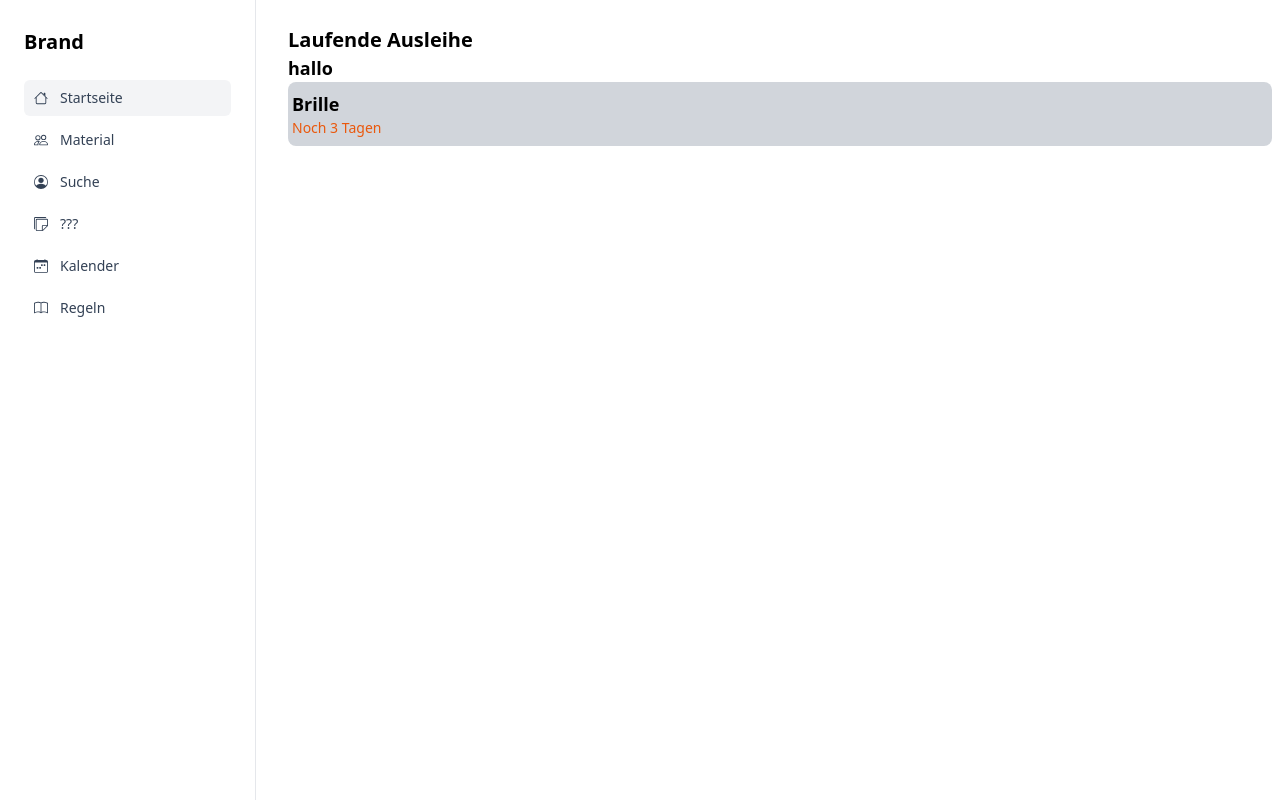
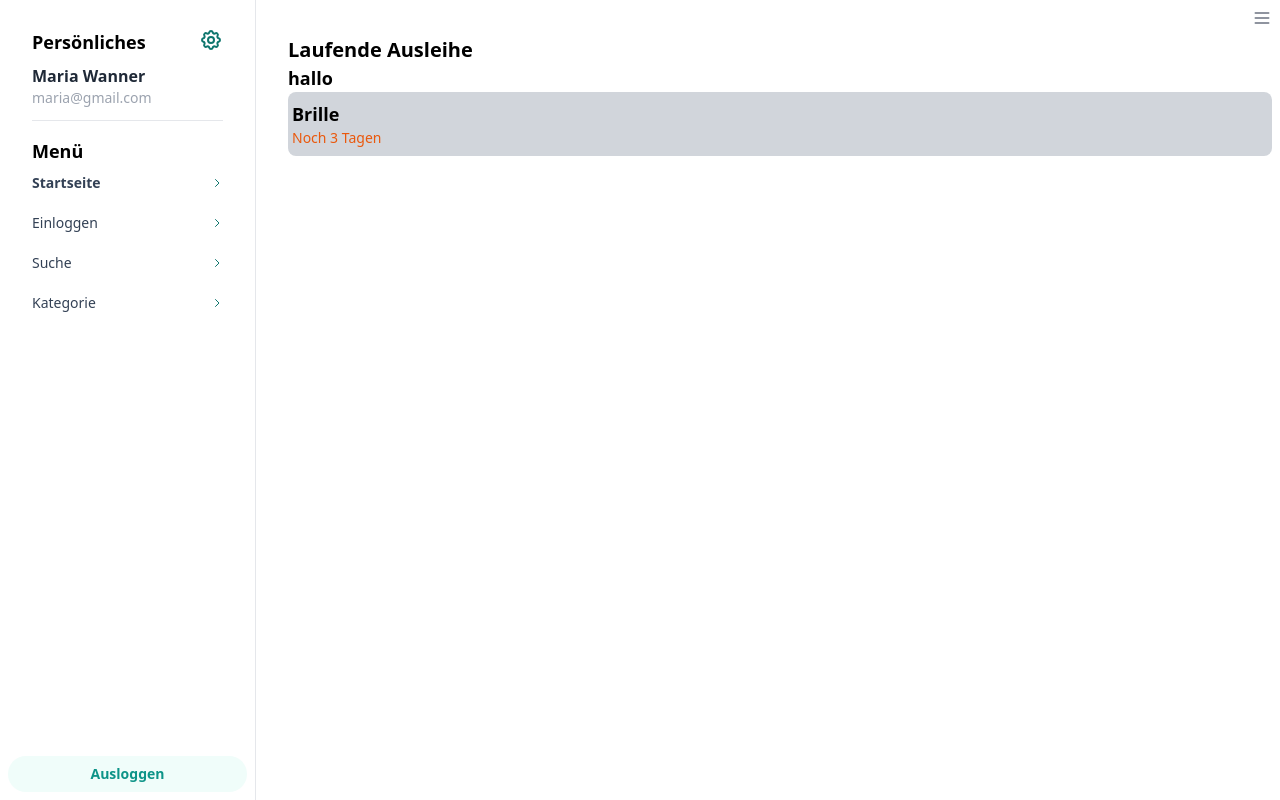
Before and after one commit to atm1298/snipe-it-companion, a Vue app in the folder client/: page / in a window 1280 px wide. Built offline with nearby package versions, Linux system fonts and the light colour scheme; what v-calendar would draw is missing.

Commit message:
edit Base Componentes

```diff
--- a/client/src/components/BaseSideBar.vue
+++ b/client/src/components/BaseSideBar.vue
@@ -1,11 +1,15 @@
 <script setup lang="ts">
+import { ChevronRightIcon, CogIcon, MenuIcon } from "@heroicons/vue/outline";
 import { ref } from "vue";
+
+import BaseButton from "./BaseButton.vue";
 
 const nav = ref();
 const closeSidebar = () => window.HSSideabr.close(nav.value);
 </script>
 
 <template>
+	<div class="flex justify-end p-2">
 		<button
 			type="button"
 			class="text-gray-500 hover:text-gray-600"
@@ -13,170 +17,84 @@ const closeSidebar = () => window.HSSideabr.close(nav.value);
 			aria-controls="docs-sidebar"
 			aria-label="Toggle navigation"
 		>
-		<span class="sr-only">Toggle Navigation</span>
-		<svg
-			class="h-5 w-5"
-			width="16"
-			height="16"
-			fill="currentColor"
-			viewBox="0 0 16 16"
-		>
-			<path
-				fill-rule="evenodd"
-				d="M2.5 12a.5.5 0 0 1 .5-.5h10a.5.5 0 0 1 0 1H3a.5.5 0 0 1-.5-.5zm0-4a.5.5 0 0 1 .5-.5h10a.5.5 0 0 1 0 1H3a.5.5 0 0 1-.5-.5zm0-4a.5.5 0 0 1 .5-.5h10a.5.5 0 0 1 0 1H3a.5.5 0 0 1-.5-.5z"
-			/>
-		</svg>
+			<MenuIcon class="h-5 w-5"></MenuIcon>
 		</button>
+	</div>
 
 	<div
 		ref="nav"
 		id="docs-sidebar"
 		class="hs-sidebar scrollbar-y fixed inset-y-0 right-0 z-[60] hidden w-64 translate-x-full transform overflow-y-auto border-r border-gray-200 bg-white pt-7 pb-10 transition-all duration-300 hs-sidebar-open:translate-x-0 lg:right-auto lg:bottom-0 lg:block lg:translate-x-0"
 	>
-		<div class="px-6">
-			<a class="flex-none text-xl font-semibold" to="#" aria-label="Brand">Brand</a>
+		<div class="mb-4 px-8">
+			<div class="flex w-full flex-row justify-between">
+				<h2 class="mb-2 flex-none">Persönliches</h2>
+				<CogIcon class="h-6 w-6 text-teal-700"></CogIcon>
 			</div>
 
-		<nav class="flex w-full flex-col flex-wrap p-6">
-			<ul class="space-y-1.5">
+			<div class="group block flex-shrink-0">
+				<div class="flex items-center border-b pb-3">
+					<div class="">
+						<h3 class="font-semibold text-gray-800">Maria Wanner</h3>
+						<p class="text-sm font-medium text-gray-400">maria@gmail.com</p>
+					</div>
+				</div>
+			</div>
+		</div>
+
+		<div class="px-8">
+			<h2 class="mb-2 flex-none">Menü</h2>
+		</div>
+		<nav class="flex w-full flex-col flex-wrap px-8">
+			<ul class="space-y-5">
 				<li>
 					<RouterLink
-						class="flex items-center gap-x-3 rounded-md py-2 px-2.5 text-sm text-slate-700 hover:bg-gray-100"
+						class="flex w-full items-center justify-between gap-x-3 text-sm text-slate-700 hover:bg-gray-100"
 						to="/"
-						active-class="bg-gray-100"
+						active-class="font-semibold"
 						@click="closeSidebar"
 					>
-						<svg
-							class="h-3.5 w-3.5"
-							xmlns="http://www.w3.org/2000/svg"
-							width="16"
-							height="16"
-							fill="currentColor"
-							viewBox="0 0 16 16"
-						>
-							<path
-								fill-rule="evenodd"
-								d="M2 13.5V7h1v6.5a.5.5 0 0 0 .5.5h9a.5.5 0 0 0 .5-.5V7h1v6.5a1.5 1.5 0 0 1-1.5 1.5h-9A1.5 1.5 0 0 1 2 13.5zm11-11V6l-2-2V2.5a.5.5 0 0 1 .5-.5h1a.5.5 0 0 1 .5.5z"
-							/>
-							<path
-								fill-rule="evenodd"
-								d="M7.293 1.5a1 1 0 0 1 1.414 0l6.647 6.646a.5.5 0 0 1-.708.708L8 2.207 1.354 8.854a.5.5 0 1 1-.708-.708L7.293 1.5z"
-							/>
-						</svg>
-						Startseite
+						<span>Startseite</span>
+						<ChevronRightIcon class="h-3 w-3 text-teal-700" />
 					</RouterLink>
 				</li>
 				<li>
 					<RouterLink
-						class="flex items-center gap-x-3 rounded-md py-2 px-2.5 text-sm text-slate-700 hover:bg-gray-100"
+						class="flex items-center justify-between gap-x-3 text-sm text-slate-700 hover:bg-gray-100"
 						to="/login"
-						active-class="bg-gray-100"
+						active-class="font-semibold "
 						@click="closeSidebar"
 					>
-						<svg
-							class="h-3.5 w-3.5"
-							xmlns="http://www.w3.org/2000/svg"
-							width="16"
-							height="16"
-							fill="currentColor"
-							viewBox="0 0 16 16"
-						>
-							<path
-								d="M15 14s1 0 1-1-1-4-5-4-5 3-5 4 1 1 1 1h8zm-7.978-1A.261.261 0 0 1 7 12.996c.001-.264.167-1.03.76-1.72C8.312 10.629 9.282 10 11 10c1.717 0 2.687.63 3.24 1.276.593.69.758 1.457.76 1.72l-.008.002a.274.274 0 0 1-.014.002H7.022zM11 7a2 2 0 1 0 0-4 2 2 0 0 0 0 4zm3-2a3 3 0 1 1-6 0 3 3 0 0 1 6 0zM6.936 9.28a5.88 5.88 0 0 0-1.23-.247A7.35 7.35 0 0 0 5 9c-4 0-5 3-5 4 0 .667.333 1 1 1h4.216A2.238 2.238 0 0 1 5 13c0-1.01.377-2.042 1.09-2.904.243-.294.526-.569.846-.816zM4.92 10A5.493 5.493 0 0 0 4 13H1c0-.26.164-1.03.76-1.724.545-.636 1.492-1.256 3.16-1.275zM1.5 5.5a3 3 0 1 1 6 0 3 3 0 0 1-6 0zm3-2a2 2 0 1 0 0 4 2 2 0 0 0 0-4z"
-							/>
-						</svg>
-						Material
+						<span>Einloggen</span>
+						<ChevronRightIcon class="h-3 w-3 text-teal-700" />
 					</RouterLink>
 				</li>
 				<li>
 					<RouterLink
-						class="flex items-center gap-x-3 rounded-md py-2 px-2.5 text-sm text-slate-700 hover:bg-gray-100"
-						to="#"
+						class="flex w-full items-center justify-between gap-x-3 text-sm text-slate-700 hover:bg-gray-100"
+						to="/search"
+						active-class="font-semibold"
+						@click="closeSidebar"
 					>
-						<svg
-							class="h-3.5 w-3.5"
-							xmlns="http://www.w3.org/2000/svg"
-							width="16"
-							height="16"
-							fill="currentColor"
-							viewBox="0 0 16 16"
-						>
-							<path d="M11 6a3 3 0 1 1-6 0 3 3 0 0 1 6 0z" />
-							<path
-								fill-rule="evenodd"
-								d="M0 8a8 8 0 1 1 16 0A8 8 0 0 1 0 8zm8-7a7 7 0 0 0-5.468 11.37C3.242 11.226 4.805 10 8 10s4.757 1.225 5.468 2.37A7 7 0 0 0 8 1z"
-							/>
-						</svg>
-						Suche
+						<span>Suche</span>
+						<ChevronRightIcon class="h-3 w-3 text-teal-700" />
 					</RouterLink>
 				</li>
 				<li>
 					<RouterLink
-						class="flex items-center gap-x-3 rounded-md py-2 px-2.5 text-sm text-slate-700 hover:bg-gray-100"
-						to="#"
+						class="flex w-full items-center justify-between gap-x-3 text-sm text-slate-700 hover:bg-gray-100"
+						to="/category"
+						active-class="font-semibold"
+						@click="closeSidebar"
 					>
-						<svg
-							class="h-3.5 w-3.5"
-							xmlns="http://www.w3.org/2000/svg"
-							width="16"
-							height="16"
-							fill="currentColor"
-							viewBox="0 0 16 16"
-						>
-							<path
-								d="M1.5 0A1.5 1.5 0 0 0 0 1.5V13a1 1 0 0 0 1 1V1.5a.5.5 0 0 1 .5-.5H14a1 1 0 0 0-1-1H1.5z"
-							/>
-							<path
-								d="M3.5 2A1.5 1.5 0 0 0 2 3.5v11A1.5 1.5 0 0 0 3.5 16h6.086a1.5 1.5 0 0 0 1.06-.44l4.915-4.914A1.5 1.5 0 0 0 16 9.586V3.5A1.5 1.5 0 0 0 14.5 2h-11zM3 3.5a.5.5 0 0 1 .5-.5h11a.5.5 0 0 1 .5.5V9h-4.5A1.5 1.5 0 0 0 9 10.5V15H3.5a.5.5 0 0 1-.5-.5v-11zm7 11.293V10.5a.5.5 0 0 1 .5-.5h4.293L10 14.793z"
-							/>
-						</svg>
-						???
-					</RouterLink>
-				</li>
-				<li>
-					<RouterLink
-						class="flex items-center gap-x-3 rounded-md py-2 px-2.5 text-sm text-slate-700 hover:bg-gray-100"
-						to="#"
-					>
-						<svg
-							class="h-3.5 w-3.5"
-							xmlns="http://www.w3.org/2000/svg"
-							width="16"
-							height="16"
-							fill="currentColor"
-							viewBox="0 0 16 16"
-						>
-							<path
-								d="M11 6.5a.5.5 0 0 1 .5-.5h1a.5.5 0 0 1 .5.5v1a.5.5 0 0 1-.5.5h-1a.5.5 0 0 1-.5-.5v-1zm-3 0a.5.5 0 0 1 .5-.5h1a.5.5 0 0 1 .5.5v1a.5.5 0 0 1-.5.5h-1a.5.5 0 0 1-.5-.5v-1zm-5 3a.5.5 0 0 1 .5-.5h1a.5.5 0 0 1 .5.5v1a.5.5 0 0 1-.5.5h-1a.5.5 0 0 1-.5-.5v-1zm3 0a.5.5 0 0 1 .5-.5h1a.5.5 0 0 1 .5.5v1a.5.5 0 0 1-.5.5h-1a.5.5 0 0 1-.5-.5v-1z"
-							/>
-							<path
-								d="M3.5 0a.5.5 0 0 1 .5.5V1h8V.5a.5.5 0 0 1 1 0V1h1a2 2 0 0 1 2 2v11a2 2 0 0 1-2 2H2a2 2 0 0 1-2-2V3a2 2 0 0 1 2-2h1V.5a.5.5 0 0 1 .5-.5zM1 4v10a1 1 0 0 0 1 1h12a1 1 0 0 0 1-1V4H1z"
-							/>
-						</svg>
-						Kalender
-					</RouterLink>
-				</li>
-				<li>
-					<RouterLink
-						class="0 flex items-center gap-x-3 rounded-md py-2 px-2.5 text-sm text-slate-700 hover:bg-gray-100"
-						to="#"
-					>
-						<svg
-							class="h-3.5 w-3.5"
-							xmlns="http://www.w3.org/2000/svg"
-							width="16"
-							height="16"
-							fill="currentColor"
-							viewBox="0 0 16 16"
-						>
-							<path
-								d="M1 2.828c.885-.37 2.154-.769 3.388-.893 1.33-.134 2.458.063 3.112.752v9.746c-.935-.53-2.12-.603-3.213-.493-1.18.12-2.37.461-3.287.811V2.828zm7.5-.141c.654-.689 1.782-.886 3.112-.752 1.234.124 2.503.523 3.388.893v9.923c-.918-.35-2.107-.692-3.287-.81-1.094-.111-2.278-.039-3.213.492V2.687zM8 1.783C7.015.936 5.587.81 4.287.94c-1.514.153-3.042.672-3.994 1.105A.5.5 0 0 0 0 2.5v11a.5.5 0 0 0 .707.455c.882-.4 2.303-.881 3.68-1.02 1.409-.142 2.59.087 3.223.877a.5.5 0 0 0 .78 0c.633-.79 1.814-1.019 3.222-.877 1.378.139 2.8.62 3.681 1.02A.5.5 0 0 0 16 13.5v-11a.5.5 0 0 0-.293-.455c-.952-.433-2.48-.952-3.994-1.105C10.413.809 8.985.936 8 1.783z"
-							/>
-						</svg>
-						Regeln
+						<span>Kategorie</span>
+						<ChevronRightIcon class="h-3 w-3 text-teal-700" />
 					</RouterLink>
 				</li>
 			</ul>
 		</nav>
+		<div class="fixed inset-x-0 bottom-0 border-gray-300 p-2">
+			<BaseButton theme="secondary" class="w-full">Ausloggen</BaseButton>
+		</div>
 	</div>
 </template>
--- /dev/null
+++ b/client/src/components/BaseToast.vue
@@ -0,0 +1,45 @@
+<script setup lang="ts"></script>
+
+<template>
+	<div>
+		<div
+			id="dismiss-toast"
+			class="max-w-xs rounded-md border bg-white shadow-lg transition duration-300 hs-removing:translate-x-5 hs-removing:opacity-0"
+			role="alert"
+		>
+			<div class="flex p-4">
+				<p class="text-sm text-gray-700">
+					<slot></slot>
+				</p>
+
+				<div class="ml-auto flex items-center space-x-3">
+					<button
+						type="button"
+						class="inline-flex items-center justify-center gap-2 rounded-md border border-transparent text-sm font-medium text-teal-600 transition-all hover:underline focus:outline-none focus:ring-2 focus:ring-teal-500 focus:ring-offset-2"
+					>
+						Rückgängig
+					</button>
+					<button
+						type="button"
+						class="inline-flex h-4 w-4 flex-shrink-0 items-center justify-center rounded-md text-sm text-gray-400 transition-all hover:text-gray-500 focus:outline-none focus:ring-2 focus:ring-gray-400 focus:ring-offset-2 focus:ring-offset-white"
+					>
+						<span class="sr-only">Schließen</span>
+						<svg
+							class="h-3.5 w-3.5"
+							width="16"
+							height="16"
+							viewBox="0 0 16 16"
+							fill="none"
+							xmlns="http://www.w3.org/2000/svg"
+						>
+							<path
+								d="M0.92524 0.687069C1.126 0.486219 1.39823 0.373377 1.68209 0.373377C1.96597 0.373377 2.2382 0.486219 2.43894 0.687069L8.10514 6.35813L13.7714 0.687069C13.8701 0.584748 13.9882 0.503105 14.1188 0.446962C14.2494 0.39082 14.3899 0.361248 14.5321 0.360026C14.6742 0.358783 14.8151 0.38589 14.9468 0.439762C15.0782 0.493633 15.1977 0.573197 15.2983 0.673783C15.3987 0.774389 15.4784 0.894026 15.5321 1.02568C15.5859 1.15736 15.6131 1.29845 15.6118 1.44071C15.6105 1.58297 15.5809 1.72357 15.5248 1.85428C15.4688 1.98499 15.3872 2.10324 15.2851 2.20206L9.61883 7.87312L15.2851 13.5441C15.4801 13.7462 15.588 14.0168 15.5854 14.2977C15.5831 14.5787 15.4705 14.8474 15.272 15.046C15.0735 15.2449 14.805 15.3574 14.5244 15.3599C14.2437 15.3623 13.9733 15.2543 13.7714 15.0591L8.10514 9.38812L2.43894 15.0591C2.23704 15.2543 1.96663 15.3623 1.68594 15.3599C1.40526 15.3574 1.13677 15.2449 0.938279 15.046C0.739807 14.8474 0.627232 14.5787 0.624791 14.2977C0.62235 14.0168 0.730236 13.7462 0.92524 13.5441L6.59144 7.87312L0.92524 2.20206C0.724562 2.00115 0.611816 1.72867 0.611816 1.44457C0.611816 1.16047 0.724562 0.887983 0.92524 0.687069Z"
+								fill="currentColor"
+							/>
+						</svg>
+					</button>
+				</div>
+			</div>
+		</div>
+	</div>
+</template>
```
Lines whose indentation alone changed are shown as unchanged.
